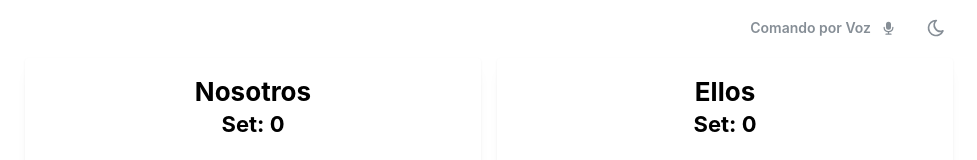
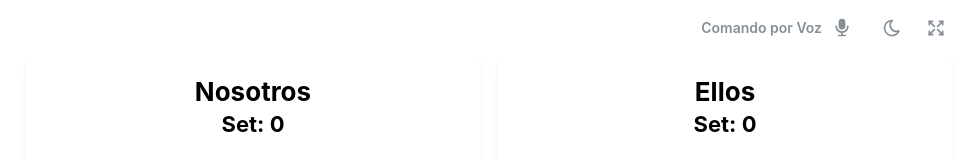
Before and after one commit to mvera8/marcadordepadel, a React (Vite) app: page / in a window 1280 px wide. Both pictures are taken after a click on the button "Empezar". Shown: the top 160 px of the page, without its empty margins (151-1128 px from the left). Built offline with nearby package versions, Linux system fonts and the light colour scheme.

Commit message:
full-screen

```diff
--- a/src/pages/Home.page.jsx
+++ b/src/pages/Home.page.jsx
@@ -16,6 +16,8 @@ import SpeechRecognition, {
   useSpeechRecognition,
 } from "react-speech-recognition";
 import {
+	IconArrowsMaximize,
+  IconArrowsMinimize,
   IconBallTennis,
   IconMicrophoneFilled,
   IconMoon,
@@ -23,6 +25,7 @@ import {
 	IconSun,
 } from "@tabler/icons-react";
 import { ScoreCard } from "../components/ScoreCard";
+import { useFullscreen } from "@mantine/hooks";
 
 const TENNIS_SCORES = [0, 15, 30, 40, "A"];
 const GAMES_TO_WIN_SET = 6;
@@ -31,6 +34,8 @@ const DEUCE_SCORE = 3;
 export const HomePage = () => {
 	const { setColorScheme } = useMantineColorScheme();
   const computedColorScheme = useComputedColorScheme('light', { getInitialValueInEffect: true });
+
+	const { toggle, fullscreen } = useFullscreen();
 
   const [gameState, setGameState] = useState({
     gameStarted: false,
@@ -177,7 +182,7 @@ export const HomePage = () => {
         variant="subtle"
 				color='gray'
 				onClick={handleStartListen}
-        rightSection={listening ? (<IconPlayerStopFilled size={15} stroke={1.5} />) : (<IconMicrophoneFilled size={15} stroke={1.5} />)}>
+        rightSection={listening ? (<IconPlayerStopFilled size={20} />) : (<IconMicrophoneFilled size={20} />)}>
 					Comando por Voz
 				</Button>
 				<ActionIcon
@@ -188,6 +193,15 @@ export const HomePage = () => {
 					size="lg"
 					onClick={() => setColorScheme(computedColorScheme === 'light' ? 'dark' : 'light')}>
 					{computedColorScheme === 'light' ? <IconMoon size={20} /> : <IconSun size={20} />}
+				</ActionIcon>
+				<ActionIcon
+					ml="xs"
+					variant="subtle"
+					aria-label="Listen"
+					color='gray'
+					size="lg"
+					onClick={toggle}>
+					{fullscreen ? <IconArrowsMinimize size={20} /> : <IconArrowsMaximize size={20} />}
 				</ActionIcon>
       </Flex>
 
```
Lines whose indentation alone changed are shown as unchanged.
